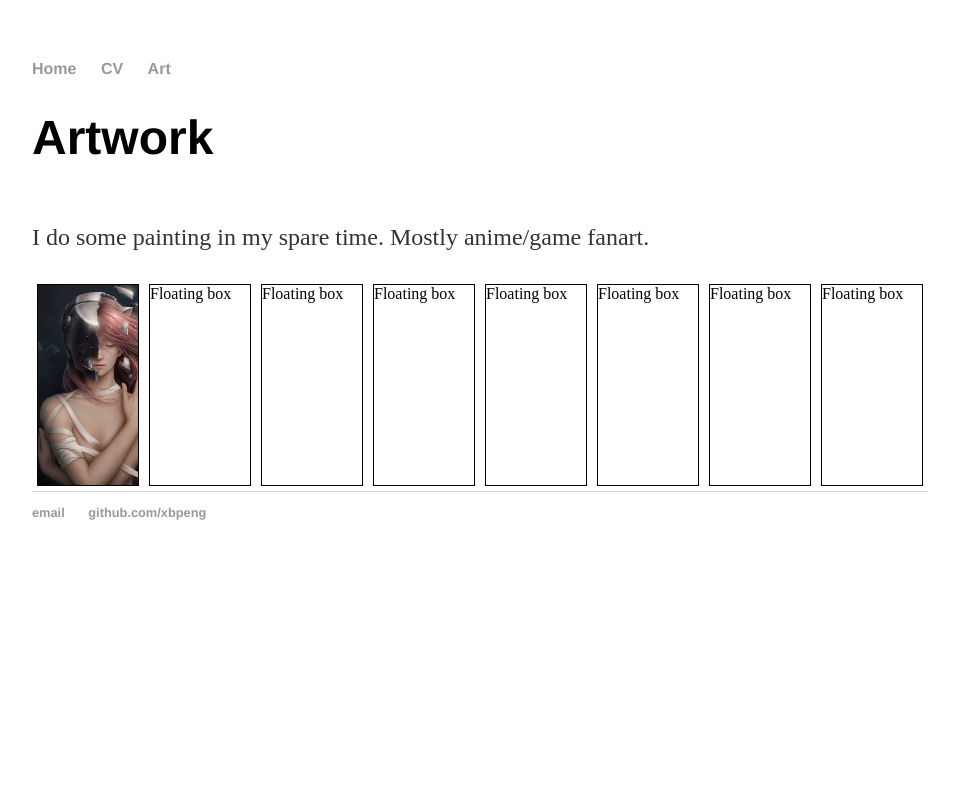
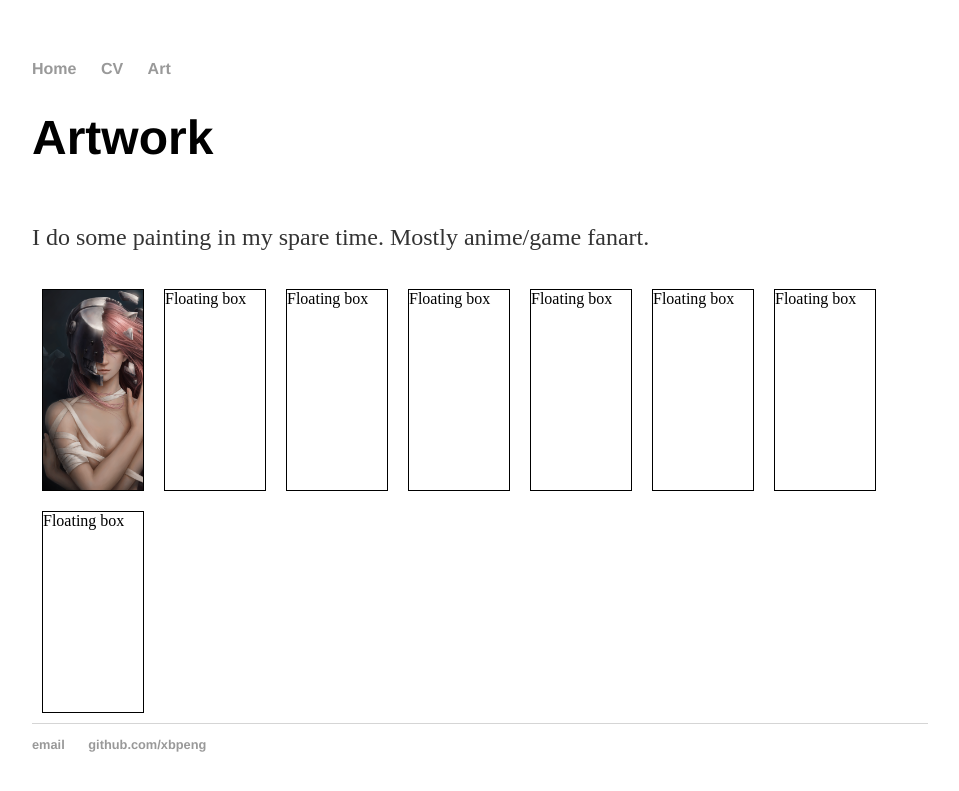
Before and after one commit to xbpeng/xbpeng.github.io, a Jekyll site: the page built from blog/index.html, in a window 1280 px wide. Shown: the top 791 px of the page, without its empty margins (160-1119 px from the left). Built offline with Jekyll 4.4.1, drawn with Linux system fonts in a browser that asks for light colours.

Commit message:
Update index.html

```diff
--- a/blog/index.html
+++ b/blog/index.html
@@ -10,7 +10,7 @@
 		float: left;
 		width: 100px;
 		height: 200px;
-		margin: 5px;
+		margin: 10px;
 		border: 1px solid #000000;
 	}
 </style>
```
